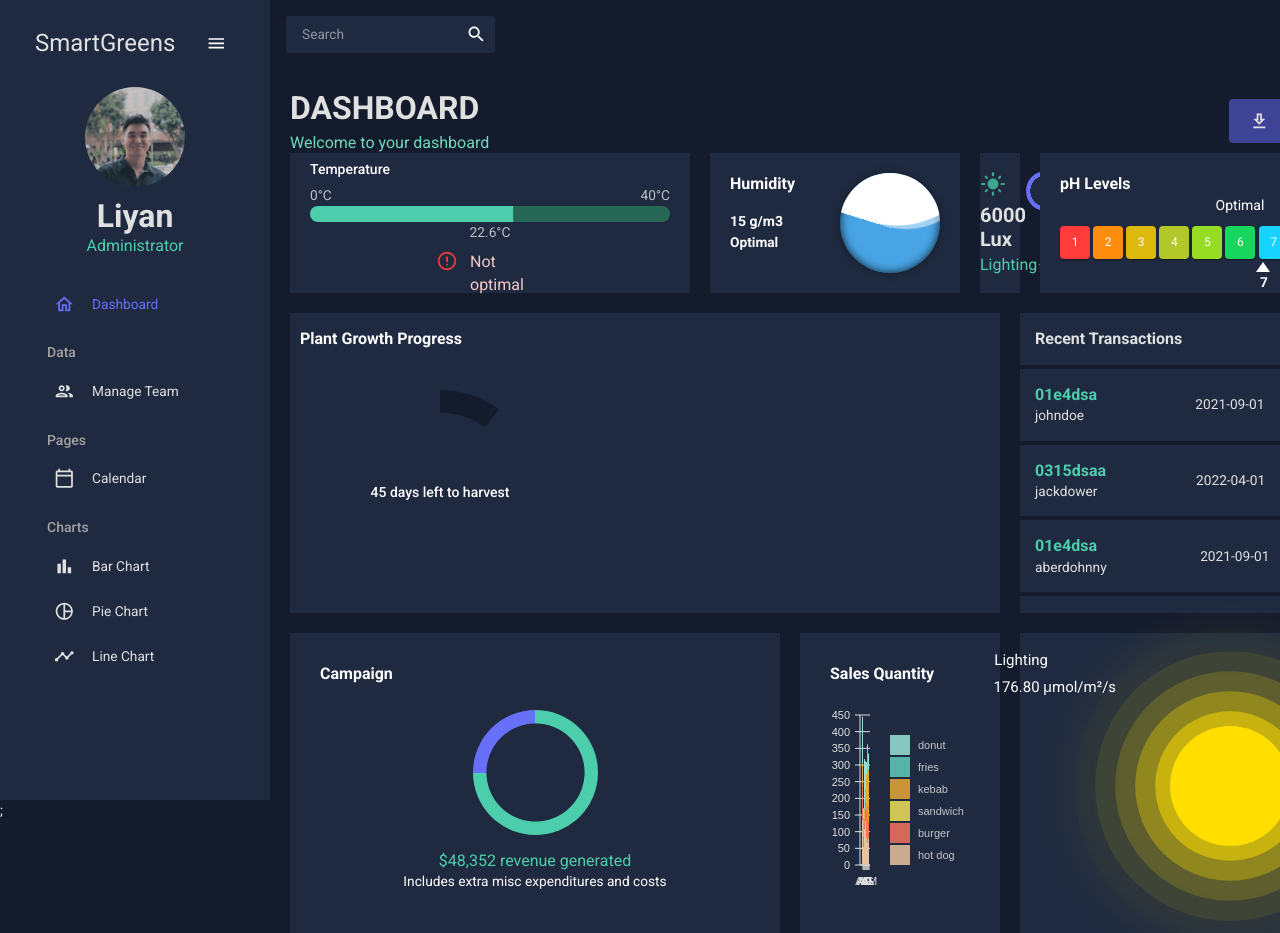
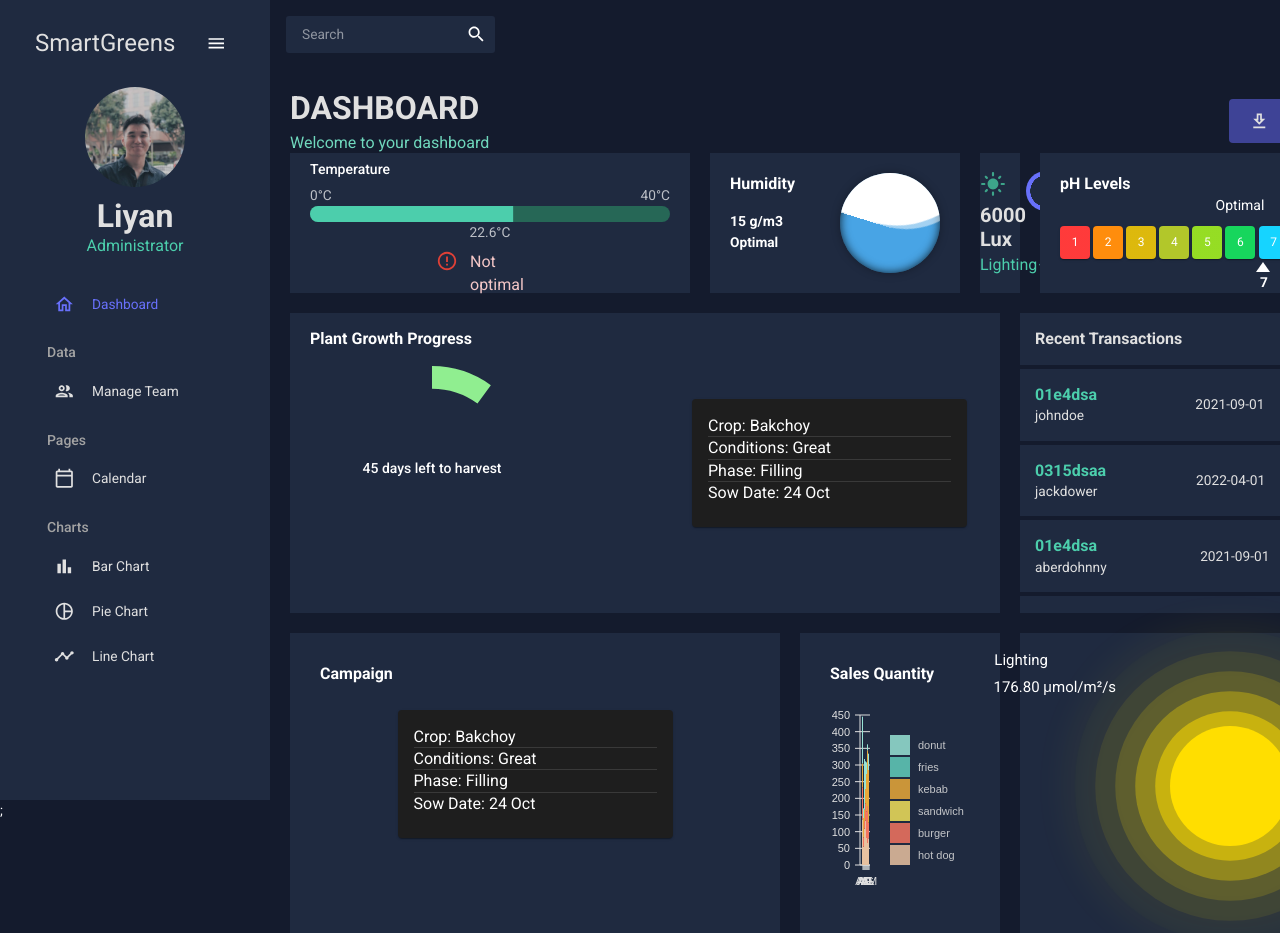
Before and after one commit to LiyanPeh/SmartGreen_FE, a React (Create React App) app in the folder react-admin/: page / in a window 1280 px wide. Shown: the top 933 px of the page. Built offline with nearby package versions, Linux system fonts and the light colour scheme.

Commit message:
plantGrowth_V1

```diff
--- /dev/null
+++ b/react-admin/src/components/Card.jsx
@@ -0,0 +1,35 @@
+import * as React from 'react';
+import Box from '@mui/material/Box';
+import Card from '@mui/material/Card';
+import CardContent from '@mui/material/CardContent';
+import Divider from '@mui/material/Divider';
+import Typography from '@mui/material/Typography';
+
+export default function CustomCard() {
+  const crop = 'Bakchoy';
+  const conditions = 'Great';
+  const phase = 'Filling';
+  const sowDate = '24 Oct';
+
+  return (
+    <Card sx={{ minWidth: 275 }}>
+      <CardContent>
+        <Typography variant="h5" component="div">
+          Crop: {crop}
+        </Typography>
+        <Divider />
+        <Typography variant="h5" component="div">
+          Conditions: {conditions}
+        </Typography>
+        <Divider />
+        <Typography variant="h5" component="div">
+          Phase: {phase}
+        </Typography>
+        <Divider />
+        <Typography variant="h5" component="div">
+          Sow Date: {sowDate}
+        </Typography>
+      </CardContent>
+    </Card>
+  );
+}
--- a/react-admin/src/components/PlantGrowthProgress.jsx
+++ b/react-admin/src/components/PlantGrowthProgress.jsx
@@ -29,9 +29,9 @@ const PlantGrowthProgress = ({ size, color }) => {
       <CircularProgress
         variant="determinate"
         value={progressValue}
-        color={color}
         size={size}
         thickness={5}
+        style={{ color: 'lightgreen' }}
       />
       <Box
         sx={{
--- a/react-admin/src/scenes/dashboard/index.jsx
+++ b/react-admin/src/scenes/dashboard/index.jsx
@@ -21,6 +21,7 @@ import LightGauge from "../../components/LightGauge";
 import PlantGrowthProgress from '../../components/PlantGrowthProgress';
 import PHLevelCard from './PHLevelCard';
 import HumidityCard from "./HumidityCard";
+import CustomCard from '../../components/Card.jsx';
 
 const Item = styled(Paper)(({ theme, customBackgroundColor }) => ({
   backgroundColor: customBackgroundColor || (theme.palette.mode === 'dark' ? '#1A2027' : '#fff'),
@@ -129,32 +130,21 @@ const Dashboard = () => {
           gridColumn="span 8"
           gridRow="span 2"
           backgroundColor={colors.primary[400]}
+          display="flex"
+          alignItems="center"
         >
-          <Box
-            mt="25px"
-            p="0 30px"
-            display="flex "
-            justifyContent="space-between"
-            alignItems="center"
-          >
-          </Box>
-
-          <Typography variant="h5" fontWeight="600" sx={{ marginTop: "-10px",marginBottom: "100px", marginLeft: "10px" }}>
-              Plant Growth Progress
+          <Typography variant="h5" fontWeight="600" sx={{ marginTop: "-250px", marginLeft: "20px" }}>
+                        Plant Growth Progress
           </Typography>
-
-          <Box
-            sx={{
-              width: '200px', // Adjust the width as needed
-              height: '200px', // Adjust the height as needed
-            }}
-          >
+          <Box p="30px" marginTop="130px" marginLeft="-220px">
             <PlantGrowthProgress size="200px" value={50} color="primary" />
           </Box>
 
+          <Box p="30px" marginTop="0px" marginLeft="150px">
+            <CustomCard />
+          </Box>
+        </Box>
 
-
-        </Box>
 
         <Box
           gridColumn="span 4"
@@ -223,15 +213,7 @@ const Dashboard = () => {
             alignItems="center"
             mt="25px"
           >
-            <ProgressCircle size="125" />
-            <Typography
-              variant="h5"
-              color={colors.greenAccent[500]}
-              sx={{ mt: "15px" }}
-            >
-              $48,352 revenue generated
-            </Typography>
-            <Typography>Includes extra misc expenditures and costs</Typography>
+            <CustomCard />
           </Box>
         </Box>
         <Box
```
